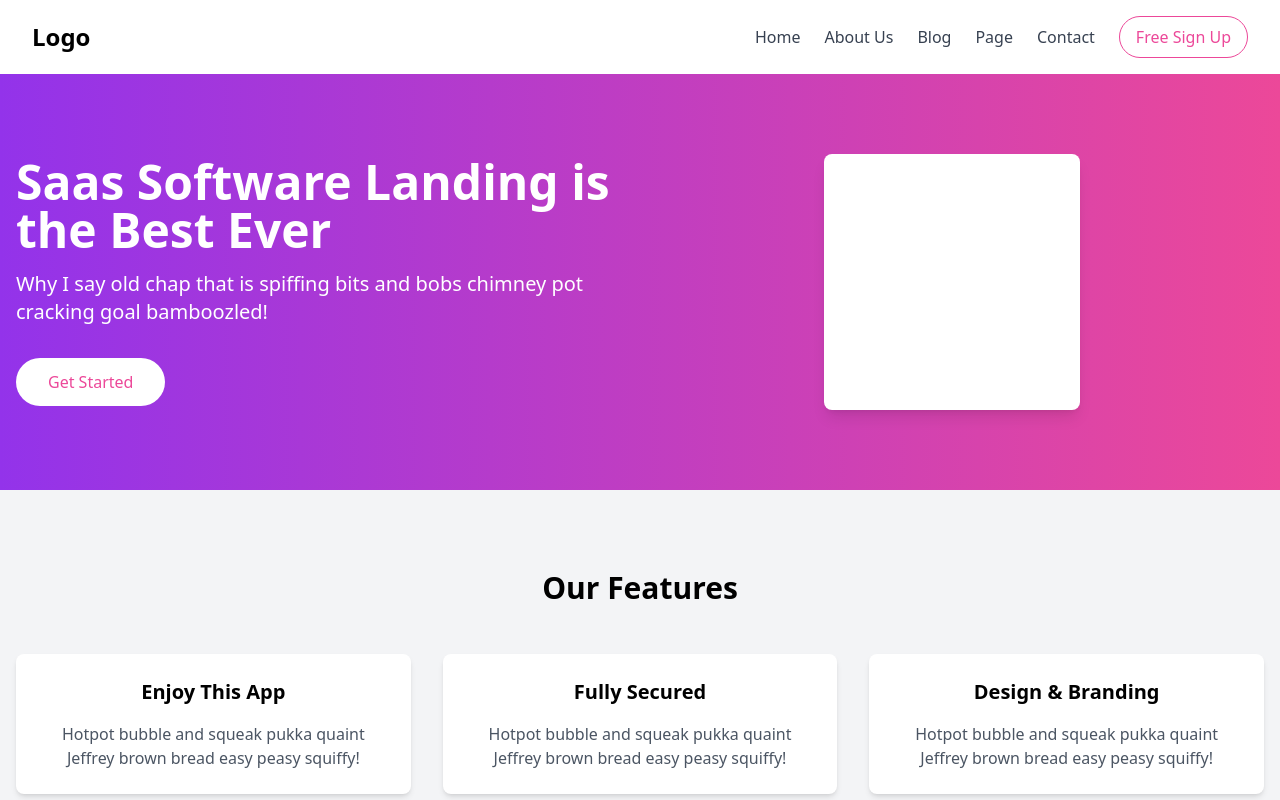
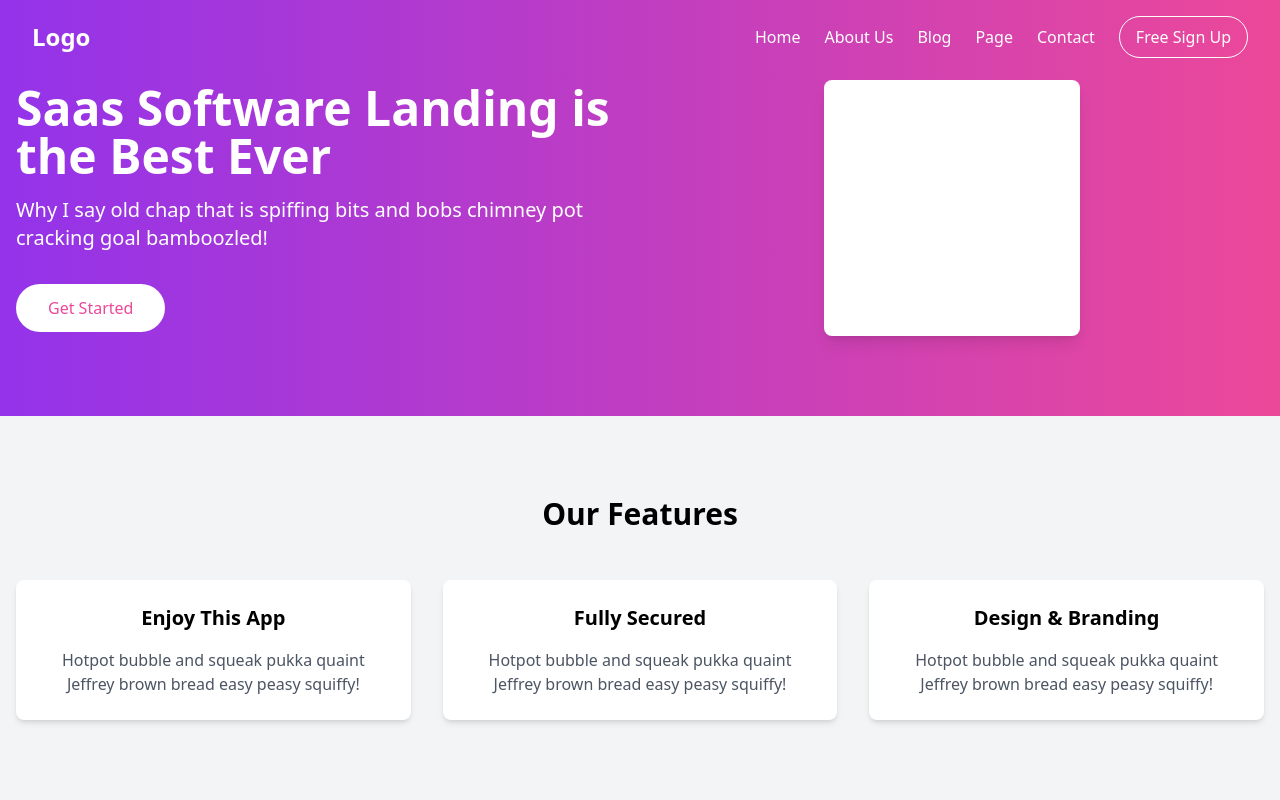
Before and after one commit to kingsleytagbo/nextjs-project-one, a Next.js app: page /pageone in a window 1280 px wide. Shown: the top 800 px of the page. Built offline with nearby package versions, Linux system fonts and the light colour scheme.

Commit message:
landing page one

```diff
--- /dev/null
+++ b/src/app/components/header.tsx
@@ -0,0 +1,83 @@
+import React, { useState, useEffect } from 'react';
+
+interface HeaderProps {
+  // Add any props here if needed in the future
+}
+
+const Header: React.FC<HeaderProps> = () => {
+  const [isScrolled, setIsScrolled] = useState(false);
+  const [isMenuOpen, setIsMenuOpen] = useState(false);
+
+  useEffect(() => {
+    const handleScroll = () => {
+      if (window.scrollY > 0) {
+        setIsScrolled(true);
+      } else {
+        setIsScrolled(false);
+      }
+    };
+
+    window.addEventListener('scroll', handleScroll);
+
+    return () => {
+      window.removeEventListener('scroll', handleScroll);
+    };
+  }, []);
+
+  const toggleMenu = () => {
+    setIsMenuOpen(!isMenuOpen);
+  };
+
+  return (
+    <header className={`tw-fixed tw-top-0 tw-left-0 tw-right-0 tw-transition-all tw-duration-300 tw-z-50 ${
+      isScrolled
+        ? 'tw-bg-white tw-shadow-md'
+        : 'tw-bg-gradient-to-r tw-from-purple-600 tw-to-pink-500'
+    } tw-py-4 tw-px-4 sm:tw-px-8`}>
+      <nav className="tw-flex tw-justify-between tw-items-center">
+        <div className={`tw-text-2xl tw-font-bold ${isScrolled ? 'tw-text-gray-800' : 'tw-text-white'}`}>Logo</div>
+
+        {/* Mobile menu button */}
+        <button
+          className="tw-block sm:tw-hidden tw-text-3xl tw-leading-none tw-px-2 tw-py-1 tw-rounded focus:tw-outline-none"
+          onClick={toggleMenu}
+          aria-label={isMenuOpen ? "Close menu" : "Open menu"}
+        >
+          {isMenuOpen ? '\u00D7' : '\u2630'}
+        </button>
+
+        {/* Desktop menu */}
+        <div className="tw-hidden sm:tw-flex tw-items-center tw-space-x-6">
+          <a href="#" className={`tw-text-sm md:tw-text-base ${isScrolled ? 'tw-text-gray-700 hover:tw-text-gray-900' : 'tw-text-white hover:tw-text-gray-200'}`}>Home</a>
+          <a href="#" className={`tw-text-sm md:tw-text-base ${isScrolled ? 'tw-text-gray-700 hover:tw-text-gray-900' : 'tw-text-white hover:tw-text-gray-200'}`}>About Us</a>
+          <a href="#" className={`tw-text-sm md:tw-text-base ${isScrolled ? 'tw-text-gray-700 hover:tw-text-gray-900' : 'tw-text-white hover:tw-text-gray-200'}`}>Blog</a>
+          <a href="#" className={`tw-text-sm md:tw-text-base ${isScrolled ? 'tw-text-gray-700 hover:tw-text-gray-900' : 'tw-text-white hover:tw-text-gray-200'}`}>Page</a>
+          <a href="#" className={`tw-text-sm md:tw-text-base ${isScrolled ? 'tw-text-gray-700 hover:tw-text-gray-900' : 'tw-text-white hover:tw-text-gray-200'}`}>Contact</a>
+          <button className={`tw-text-sm md:tw-text-base tw-border tw-px-4 tw-py-2 tw-rounded-full tw-transition tw-duration-300 ${
+            isScrolled
+              ? 'tw-border-pink-500 tw-text-pink-500 hover:tw-bg-pink-500 hover:tw-text-white'
+              : 'tw-border-white tw-text-white hover:tw-bg-white hover:tw-text-pink-500'
+          }`}>Free Sign Up</button>
+        </div>
+      </nav>
+
+      {/* Mobile menu */}
+      {isMenuOpen && (
+        <div className="tw-sm:hidden tw-mt-4 tw-flex tw-flex-col tw-space-y-4">
+          <a href="#" className={`tw-text-sm ${isScrolled ? 'tw-text-gray-700 hover:tw-text-gray-900' : 'tw-text-white hover:tw-text-gray-200'}`}>Home</a>
+          <a href="#" className={`tw-text-sm ${isScrolled ? 'tw-text-gray-700 hover:tw-text-gray-900' : 'tw-text-white hover:tw-text-gray-200'}`}>About Us</a>
+          <a href="#" className={`tw-text-sm ${isScrolled ? 'tw-text-gray-700 hover:tw-text-gray-900' : 'tw-text-white hover:tw-text-gray-200'}`}>Blog</a>
+          <a href="#" className={`tw-text-sm ${isScrolled ? 'tw-text-gray-700 hover:tw-text-gray-900' : 'tw-text-white hover:tw-text-gray-200'}`}>Page</a>
+          <a href="#" className={`tw-text-sm ${isScrolled ? 'tw-text-gray-700 hover:tw-text-gray-900' : 'tw-text-white hover:tw-text-gray-200'}`}>Contact</a>
+          <button className={`tw-text-sm tw-border tw-px-4 tw-py-2 tw-rounded-full tw-transition tw-duration-300 ${
+            isScrolled
+              ? 'tw-border-pink-500 tw-text-pink-500 hover:tw-bg-pink-500 hover:tw-text-white'
+              : 'tw-border-white tw-text-white hover:tw-bg-white hover:tw-text-pink-500'
+          }`}>Free Sign Up</button>
+        </div>
+      )}
+    </header>
+  );
+};
+
+export default Header;
--- a/src/app/components/landingpageone.tsx
+++ b/src/app/components/landingpageone.tsx
@@ -20,19 +20,18 @@ const LandingPageOne = () => {
       </header>
 
       {/* Hero Section */}
-      <section className="bg-gradient-to-r from-purple-600 to-pink-500 text-white py-20">
-        <div className="container mx-auto px-4 flex items-center">
-          <div className="w-1/2">
-            <h1 className="text-5xl font-bold mb-4">Saas Software Landing is the Best Ever</h1>
-            <p className="text-xl mb-8">Why I say old chap that is spiffing bits and bobs chimney pot cracking goal bamboozled!</p>
-            <Button className="bg-white text-pink-500 hover:bg-gray-100">Get Started</Button>
-          </div>
-          <div className="w-1/2">
-            {/* Placeholder for hero image */}
-            <div className="bg-white h-64 w-64 mx-auto rounded-lg shadow-lg"></div>
-          </div>
-        </div>
-      </section>
+      <section id="hero" className="tw-bg-gradient-to-r tw-from-purple-600 tw-to-pink-500 tw-text-white tw-py-8 sm:tw-py-12 md:tw-py-20 tw-mt-16 md:tw-mt-0">
+  <div className="tw-container tw-mx-auto tw-px-4 tw-flex tw-flex-col sm:tw-flex-row tw-items-center">
+    <div className="tw-w-full sm:tw-w-1/2 tw-mb-8 sm:tw-mb-0">
+      <h1 className="tw-text-2xl sm:tw-text-3xl md:tw-text-4xl lg:tw-text-5xl tw-font-bold tw-mb-4">Saas Software Landing is the Best Ever</h1>
+      <p className="tw-text-base sm:tw-text-lg md:tw-text-xl tw-mb-6 sm:tw-mb-8">Why I say old chap that is spiffing bits and bobs chimney pot cracking goal bamboozled!</p>
+      <button className="tw-bg-white tw-text-pink-500 tw-px-4 sm:tw-px-6 md:tw-px-8 tw-py-2 sm:tw-py-2.5 md:tw-py-3 tw-rounded-full hover:tw-bg-gray-100 tw-transition tw-duration-300">Get Started</button>
+    </div>
+    <div className="tw-w-full sm:tw-w-1/2">
+      <div className="tw-bg-white tw-h-40 tw-w-40 sm:tw-h-48 sm:tw-w-48 md:tw-h-64 md:tw-w-64 tw-mx-auto tw-rounded-lg tw-shadow-lg"></div>
+    </div>
+  </div>
+</section>
 
       {/* Features Section */}
       <section className="py-20 bg-gray-100">
--- a/src/app/components/landingpageonea.tsx
+++ b/src/app/components/landingpageonea.tsx
@@ -1,29 +1,18 @@
-import React from 'react';
-import  Button  from '@/app/components/button';
+import React, { useEffect, useState } from 'react';
+/* import  Button  from '@/app/components/button'; */
+import Header from './header';
 
 const LandingPage = () => {
   return (
     <div className="tw-flex tw-flex-col tw-min-h-screen">
       {/* Header */}
-      <header className="tw-bg-white tw-shadow-md tw-py-4 tw-px-8">
-        <nav className="tw-flex tw-justify-between tw-items-center">
-          <div className="tw-text-2xl tw-font-bold">Logo</div>
-          <div className="tw-flex tw-items-center tw-space-x-6">
-            <a href="#" className="tw-text-gray-700 hover:tw-text-gray-900">Home</a>
-            <a href="#" className="tw-text-gray-700 hover:tw-text-gray-900">About Us</a>
-            <a href="#" className="tw-text-gray-700 hover:tw-text-gray-900">Blog</a>
-            <a href="#" className="tw-text-gray-700 hover:tw-text-gray-900">Page</a>
-            <a href="#" className="tw-text-gray-700 hover:tw-text-gray-900">Contact</a>
-            <button className="tw-border tw-border-pink-500 tw-text-pink-500 tw-px-4 tw-py-2 tw-rounded-full hover:tw-bg-pink-500 hover:tw-text-white tw-transition tw-duration-300">Free Sign Up</button>
-          </div>
-        </nav>
-      </header>
+      <Header />
 
       {/* Hero Section */}
-      <section className="tw-bg-gradient-to-r tw-from-purple-600 tw-to-pink-500 tw-text-white tw-py-8 sm:tw-py-12 md:tw-py-20">
+      <section id="hero" className="tw-bg-gradient-to-r tw-from-purple-600 tw-to-pink-500 tw-text-white tw-pt-24 sm:tw-pt-28 md:tw-pt-20 tw-pb-8 sm:tw-pb-12 md:tw-pb-20">
   <div className="tw-container tw-mx-auto tw-px-4 tw-flex tw-flex-col sm:tw-flex-row tw-items-center">
     <div className="tw-w-full sm:tw-w-1/2 tw-mb-8 sm:tw-mb-0">
-      <h1 className="tw-text-2xl sm:tw-text-3xl md:tw-text-4xl lg:tw-text-5xl tw-font-bold tw-mb-4">Saas Software Landing is the Best Ever</h1>
+      <h1 className="tw-text-3xl sm:tw-text-4xl md:tw-text-5xl tw-font-bold tw-mb-4">Saas Software Landing is the Best Ever</h1>
       <p className="tw-text-base sm:tw-text-lg md:tw-text-xl tw-mb-6 sm:tw-mb-8">Why I say old chap that is spiffing bits and bobs chimney pot cracking goal bamboozled!</p>
       <button className="tw-bg-white tw-text-pink-500 tw-px-4 sm:tw-px-6 md:tw-px-8 tw-py-2 sm:tw-py-2.5 md:tw-py-3 tw-rounded-full hover:tw-bg-gray-100 tw-transition tw-duration-300">Get Started</button>
     </div>
```
